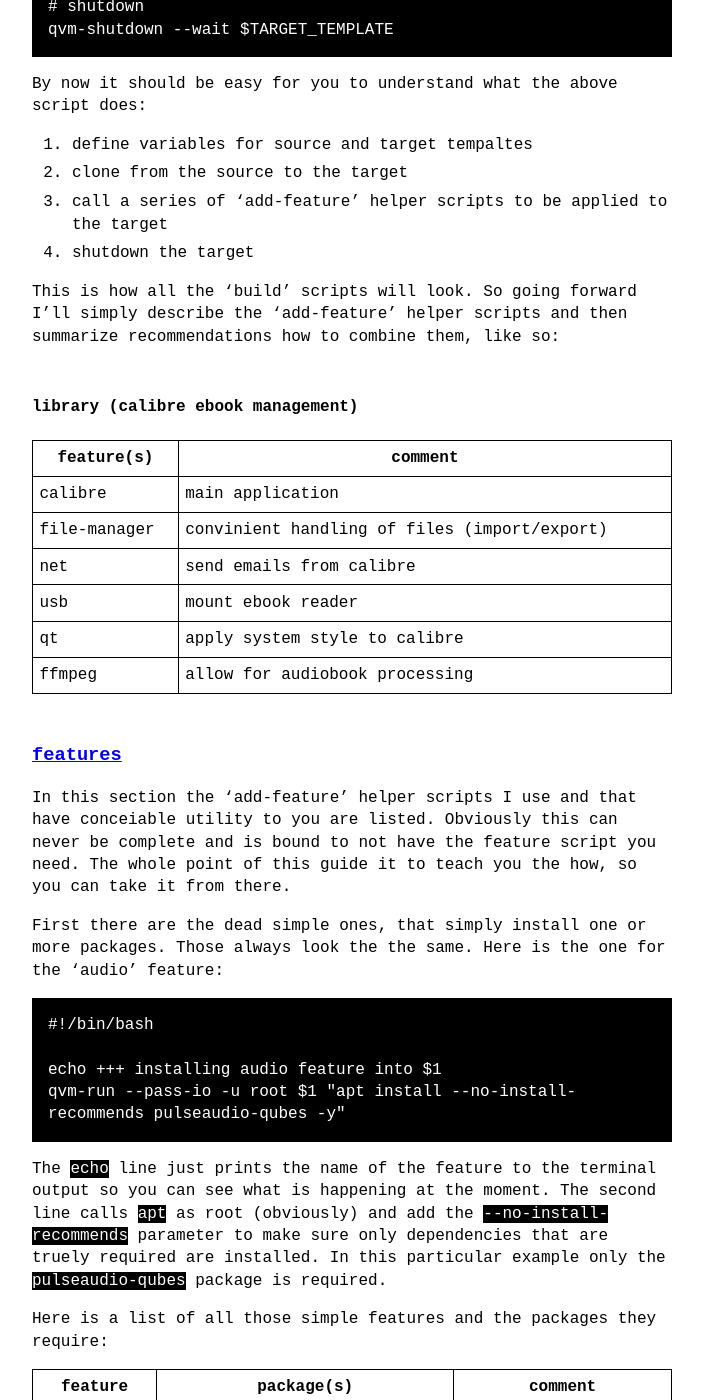
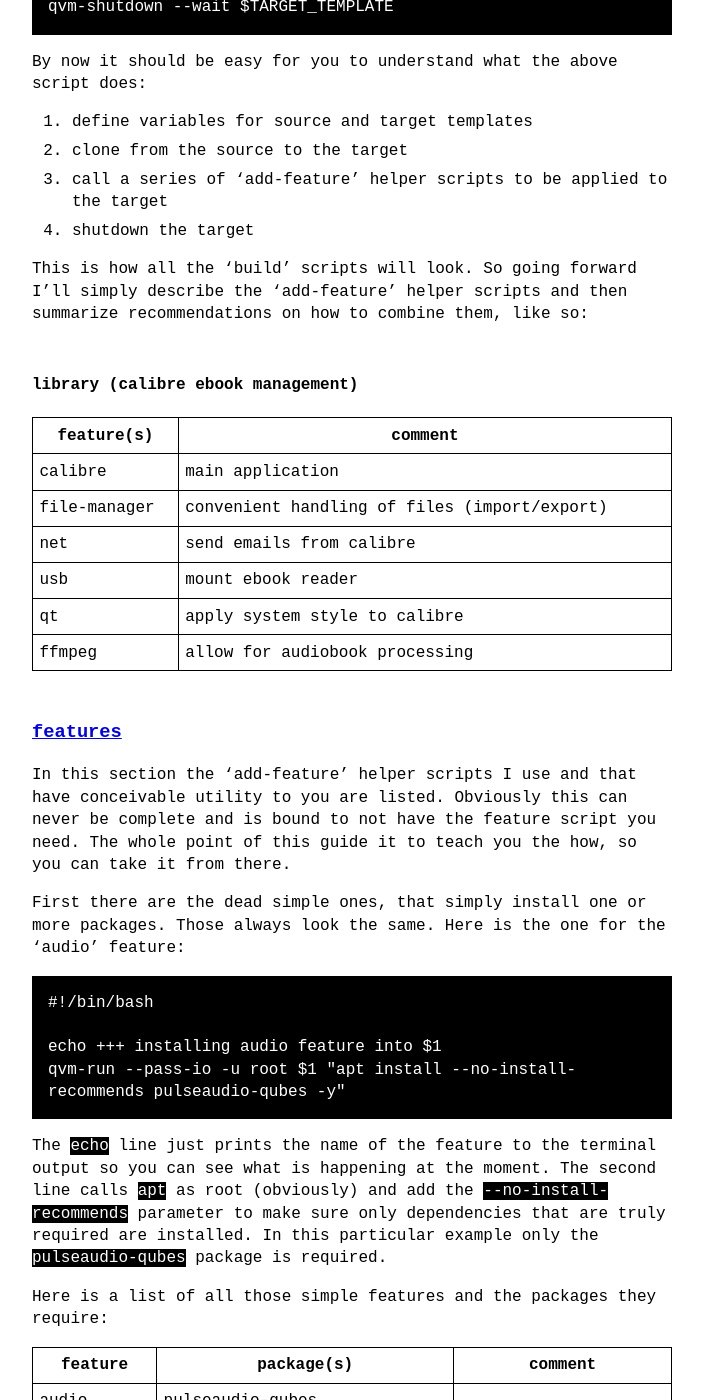
Before and after one commit to SvenSemmler/SvenSemmler.org, a Jekyll site: the page built from notes/deb-min-templates.md, in a window 1280 px wide and 1400 px high, scrolled down 10411 px. Shown: the whole window, without its empty margins (288-991 px from the left). Built offline with Jekyll 4.4.1, drawn with Linux system fonts in a browser that asks for light colours; some of the changed text lies outside the part shown.

Commit message:
fix spelling errors pointed out by @behemothwerecat in private message from 5/18/22

````diff
--- a/notes/deb-min-templates.md
+++ b/notes/deb-min-templates.md
@@ -273,19 +273,19 @@ qvm-shutdown --wait $TARGET_TEMPLATE
 
 By now it should be easy for you to understand what the above script does:
 
-1. define variables for source and target tempaltes
+1. define variables for source and target templates
 2. clone from the source to the target
 3. call a series of 'add-feature' helper scripts to be applied to the target
 4. shutdown the target
 
-This is how all the 'build' scripts will look. So going forward I'll simply describe the 'add-feature' helper scripts and then summarize recommendations how to combine them, like so:
+This is how all the 'build' scripts will look. So going forward I'll simply describe the 'add-feature' helper scripts and then summarize recommendations on how to combine them, like so:
 
 #### library (calibre ebook management)
 
 | feature(s)   | comment                                      |
 |--------------|----------------------------------------------|
 | calibre      | main application                             |
-| file-manager | convinient handling of files (import/export) |
+| file-manager | convenient handling of files (import/export) |
 | net          | send emails from calibre                     |
 | usb          | mount ebook reader                           |
 | qt           | apply system style to calibre                |
@@ -293,9 +293,9 @@ This is how all the 'build' scripts will look. So going forward I'll simply desc
 
 ### [features](#features)
 
-In this section the 'add-feature' helper scripts I use and that have conceiable utility to you are listed. Obviously this can never be complete and is bound to not have the feature script you need. The whole point of this guide it to teach you the how, so you can take it from there.
+In this section the 'add-feature' helper scripts I use and that have conceivable utility to you are listed. Obviously this can never be complete and is bound to not have the feature script you need. The whole point of this guide it to teach you the how, so you can take it from there.
 
-First there are the dead simple ones, that simply install one or more packages. Those always look the the same. Here is the one for the 'audio' feature:
+First there are the dead simple ones, that simply install one or more packages. Those always look the same. Here is the one for the 'audio' feature:
 
 ```
 #!/bin/bash
@@ -304,7 +304,7 @@ echo +++ installing audio feature into $1
 qvm-run --pass-io -u root $1 "apt install --no-install-recommends pulseaudio-qubes -y"
 ```
 
-The `echo` line just prints the name of the feature to the terminal output so you can see what is happening at the moment. The second line calls `apt` as root (obviously) and add the `--no-install-recommends` parameter to make sure only dependencies that are truely required are installed. In this particular example only the `pulseaudio-qubes` package is required.
+The `echo` line just prints the name of the feature to the terminal output so you can see what is happening at the moment. The second line calls `apt` as root (obviously) and add the `--no-install-recommends` parameter to make sure only dependencies that are truly required are installed. In this particular example only the `pulseaudio-qubes` package is required.
 
 Here is a list of all those simple features and the packages they require:
 
@@ -377,7 +377,7 @@ qvm-run --pass-io -u root $1 "apt install --no-install-recommends hplip hplip-gu
 qvm-run $1 "sudo hp-setup"
 ```
 
-This script is meant for HP printers and it will run the `hp-setup` program at the end. I find this useful, because I can then attach the actual printer USB to the template using the Qubes OS tray icon for this prupose. Then in the HP setup program I can discover and install the printer. This has the effect that all qubes that are based on this template, will be able to print to this device given the user assinged it to the qube in question via the tray icon.
+This script is meant for HP printers and it will run the `hp-setup` program at the end. I find this useful, because I can then attach the actual printer USB to the template using the Qubes OS tray icon for this purpose. Then in the HP setup program I can discover and install the printer. This has the effect that all qubes that are based on this template, will be able to print to this device given the user assigned it to the qube in question via the tray icon.
 
 #### net-rand-hostname
 
@@ -439,5 +439,3 @@ Now finally a few examples...
 | usb          | mount ebook reader                           |
 | qt           | apply system style to calibre                |
 | ffmpeg       | allow for audiobook processing               |
-
-(This is a work in progress, please subscribe to the [RSS feed](/feed.xml) so you get notified of updates to this page through my blog posts)
````
Also changed, not shown: other parts of notes/deb-min-templates.md (+4 -4 lines).
